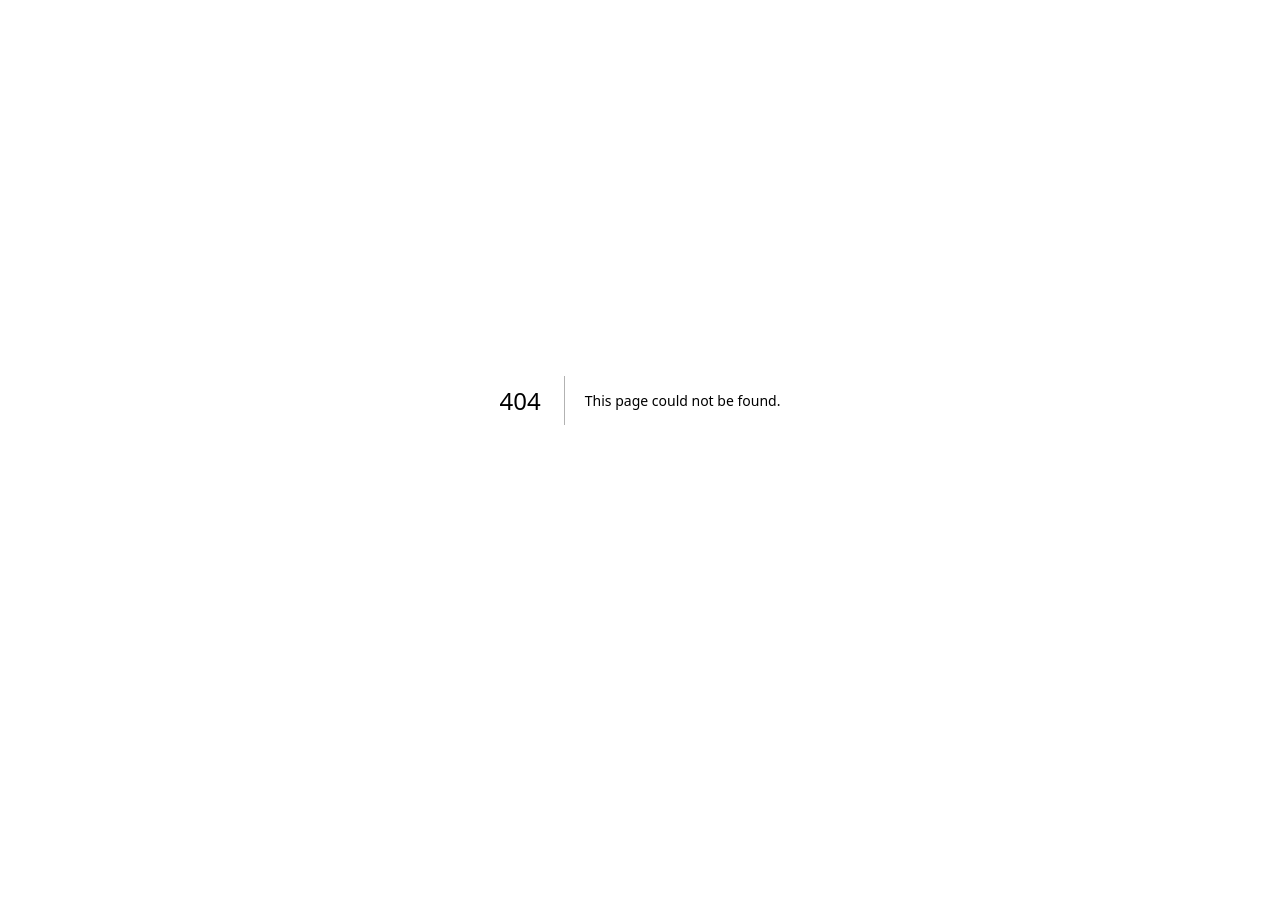
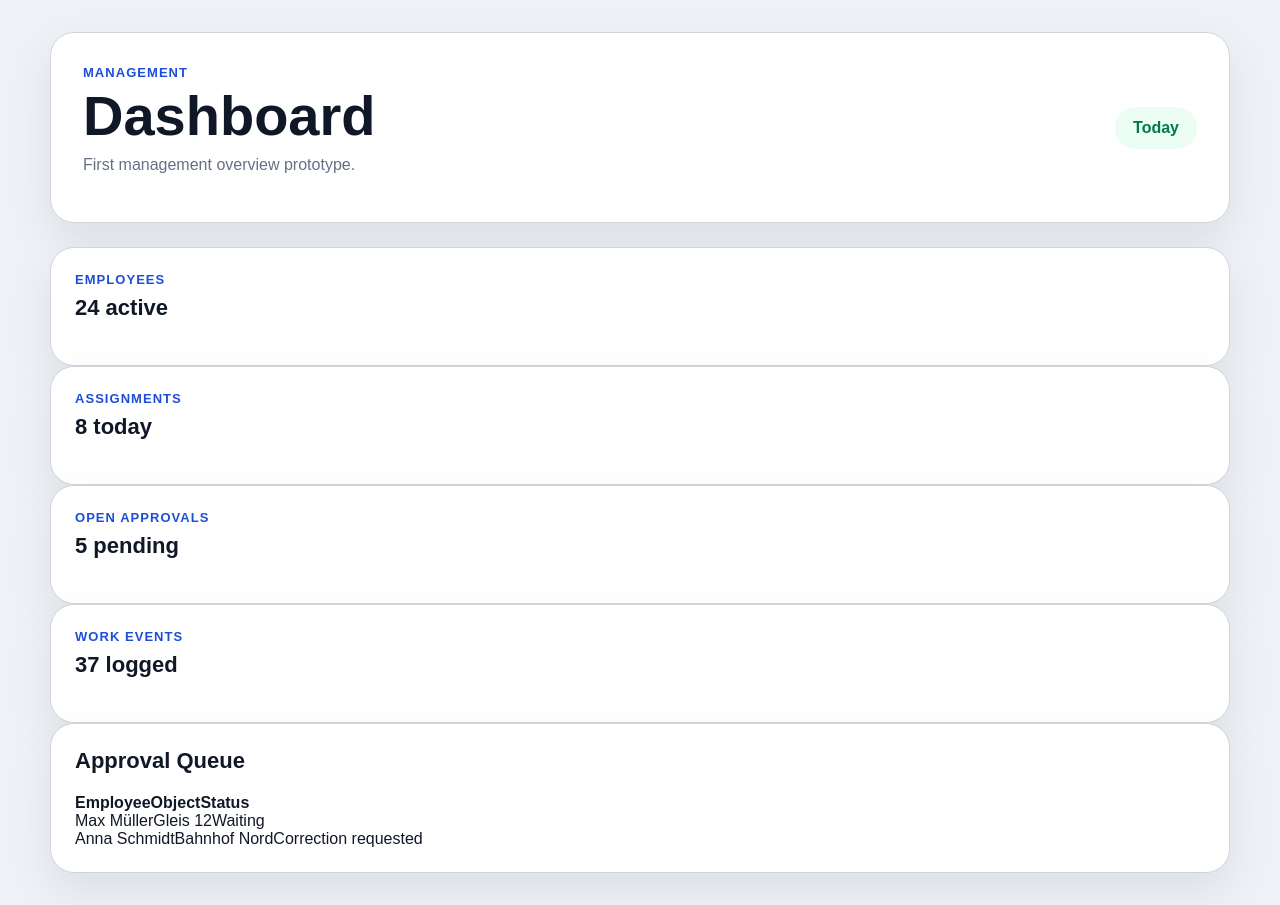
Before and after one commit to Webartdp/rail-crm-platform, a Next.js app in the folder frontend/: page /admin in a window 1280 px wide. Before the commit this address had no page. Before the commit the page ends 800 px from the top, so only its background shows below. Built offline with nearby package versions, Linux system fonts and the light colour scheme.

Commit message:
Add admin dashboard prototype

```diff
--- /dev/null
+++ b/frontend/app/admin/page.tsx
@@ -0,0 +1,37 @@
+const cards = [
+  ['Employees', '24 active'],
+  ['Assignments', '8 today'],
+  ['Open approvals', '5 pending'],
+  ['Work events', '37 logged'],
+];
+
+export default function AdminPage() {
+  return (
+    <main className="page-shell">
+      <section className="hero-card">
+        <div>
+          <p className="eyebrow">Management</p>
+          <h1>Dashboard</h1>
+          <p className="hero-text">First management overview prototype.</p>
+        </div>
+        <div className="status-pill">Today</div>
+      </section>
+
+      <section className="stats-grid">
+        {cards.map(([title, value]) => (
+          <div className="panel stat-card" key={title}>
+            <p className="eyebrow">{title}</p>
+            <h2>{value}</h2>
+          </div>
+        ))}
+      </section>
+
+      <section className="panel">
+        <h2>Approval Queue</h2>
+        <div className="table-row"><strong>Employee</strong><strong>Object</strong><strong>Status</strong></div>
+        <div className="table-row"><span>Max Müller</span><span>Gleis 12</span><span>Waiting</span></div>
+        <div className="table-row"><span>Anna Schmidt</span><span>Bahnhof Nord</span><span>Correction requested</span></div>
+      </section>
+    </main>
+  );
+}
```
